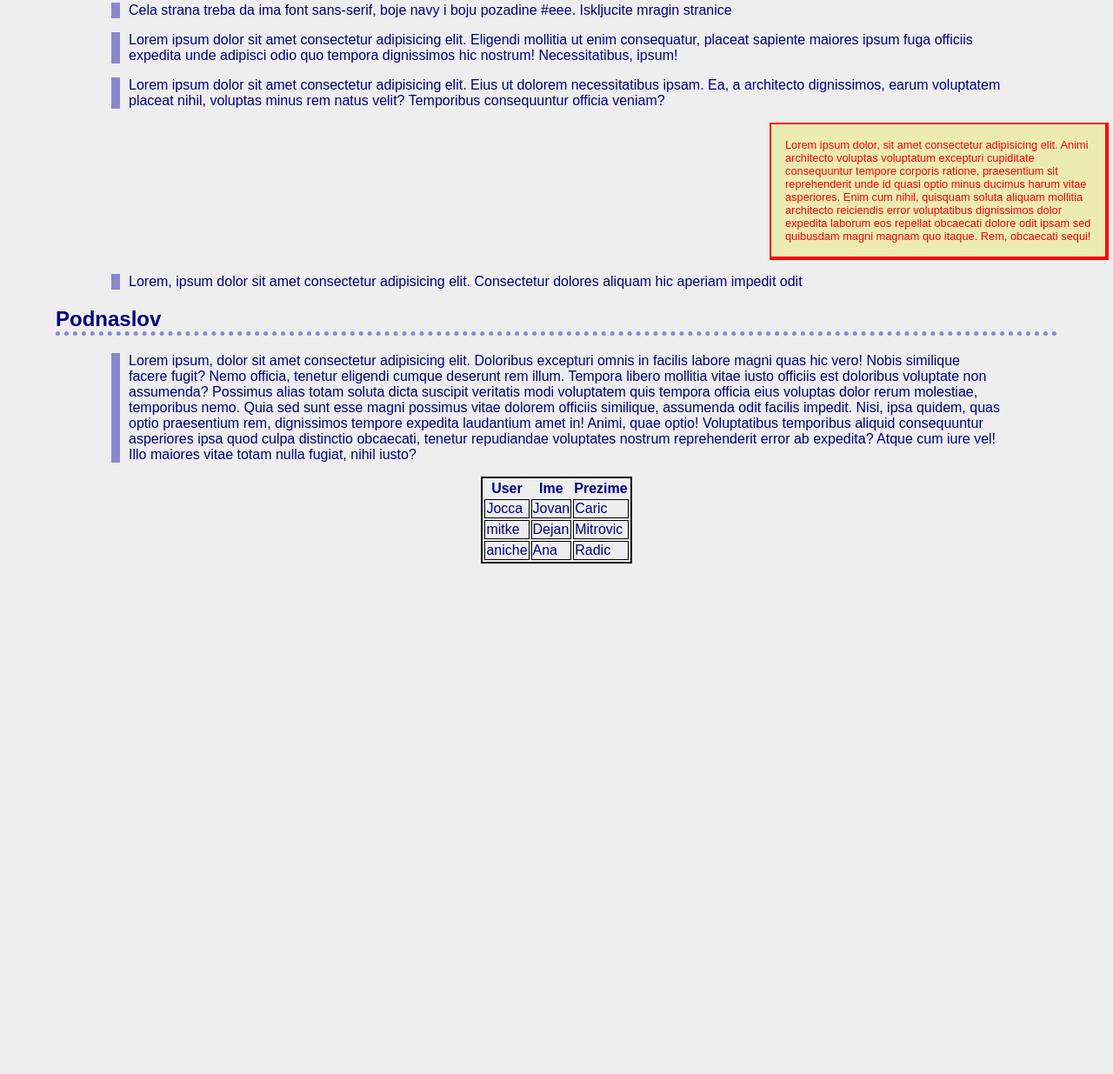
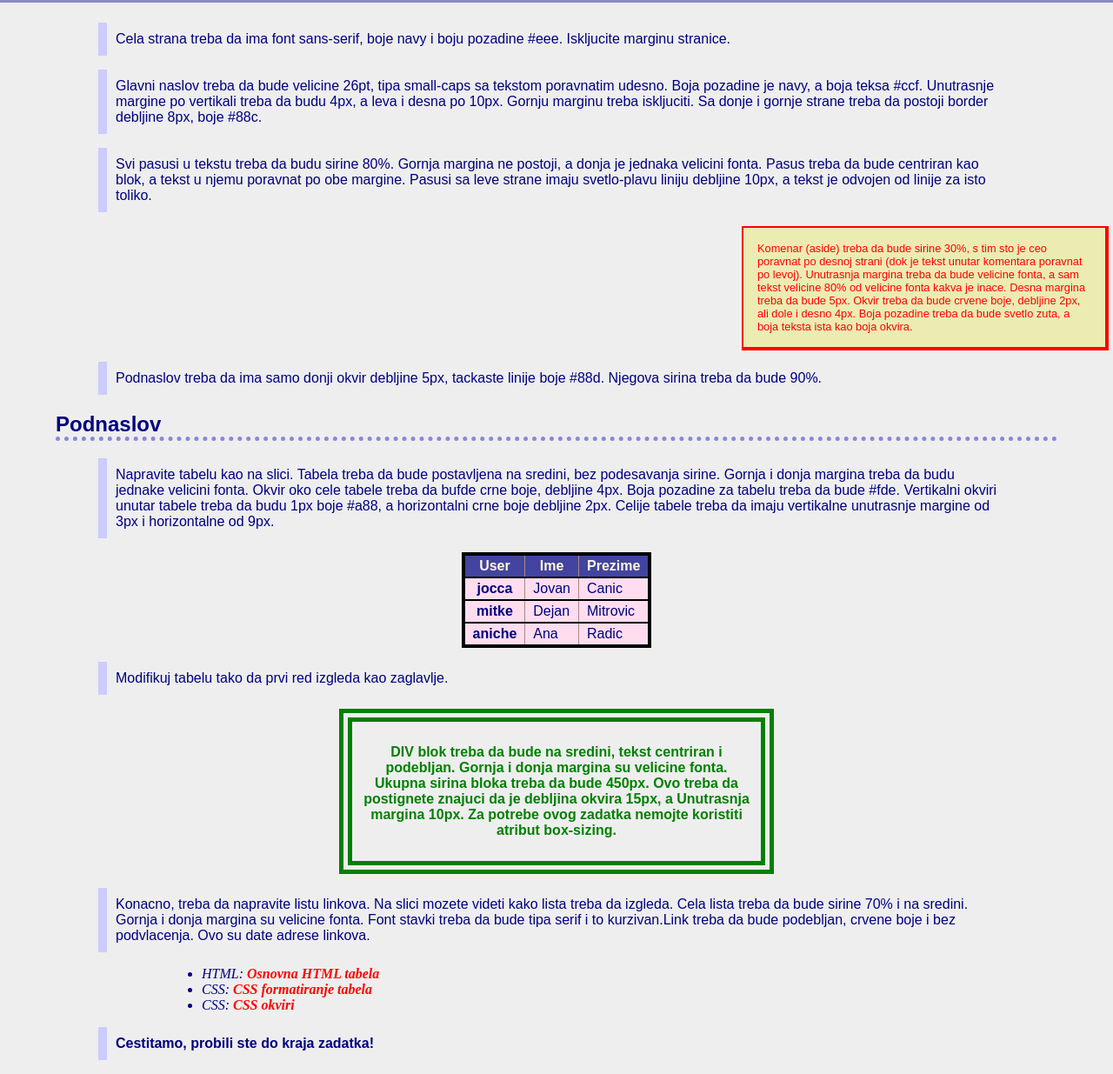
Before and after one commit to TheBakari/Bit-Web, a plain HTML site: page css/box-model/extra-task.html in a window 1280 px wide. Shown: the part 60-1295 px from the top of the page at 87% size. Before the commit the page ends 800 px from the top, so only its background shows below. Drawn offline with Linux system fonts and the light colour scheme.

Commit message:
extra-task

```diff
--- a/css/box-model/extra-task.html
+++ b/css/box-model/extra-task.html
@@ -1,63 +1,112 @@
-<!DOCTYPE html>
 <html lang="en">
   <head>
-    <meta charset="UTF-8">
-    <meta http-equiv="X-UA-Compatible" content="IE=edge">
-    <meta name="viewport" content="width=device-width, initial-scale=1.0">
-    <link rel="stylesheet" href="style1.css">
+    <meta charset="UTF-8" />
+    <meta http-equiv="X-UA-Compatible" content="IE=edge" />
+    <meta name="viewport" content="width=device-width, initial-scale=1.0" />
     <title>Document</title>
+    <link rel="stylesheet" href="style1.css" />
   </head>
   <body>
-    <div>
-        <h1 id="glavni-naslov">Glavni naslov</h1>
-    </div>
-    <div class="blok">
-        <p class="pasus">Cela strana treba da ima font sans-serif, boje navy i boju pozadine #eee. Iskljucite mragin stranice</p>
-        <p class="pasus">Lorem ipsum dolor sit amet consectetur adipisicing elit. Eligendi mollitia ut enim consequatur, placeat sapiente maiores ipsum fuga officiis expedita unde adipisci odio quo tempora dignissimos hic nostrum! Necessitatibus, ipsum!</p>
-        <p class="pasus"> Lorem ipsum dolor sit amet consectetur adipisicing elit. Eius ut dolorem necessitatibus ipsam. Ea, a architecto dignissimos, earum voluptatem placeat nihil, voluptas minus rem natus velit? Temporibus consequuntur officia veniam?</p>
-    </div>
-    <div class="aside">
-        <p class="crveno">Lorem ipsum dolor, sit amet consectetur adipisicing elit. Animi architecto voluptas voluptatum excepturi cupiditate consequuntur tempore corporis ratione, praesentium sit reprehenderit unde id quasi optio minus ducimus harum vitae asperiores.
-        Enim cum nihil, quisquam soluta aliquam mollitia architecto reiciendis error voluptatibus dignissimos dolor expedita laborum eos repellat obcaecati dolore odit ipsam sed quibusdam magni magnam quo itaque. Rem, obcaecati sequi!</p>
-    </div>
-    <div class="blok">
-         <p class="pasus">Lorem, ipsum dolor sit amet consectetur adipisicing elit. Consectetur dolores aliquam hic aperiam impedit odit
+    <h1>Glavni naslov</h1>
+    <div class="prvidiv">
+      <p class="pasus">
+        Cela strana treba da ima font sans-serif, boje navy i boju pozadine
+        #eee. Iskljucite marginu stranice.
+      </p>
+      <p class="pasus">
+        Glavni naslov treba da bude velicine 26pt, tipa small-caps sa tekstom
+        poravnatim udesno. Boja pozadine je navy, a boja teksa #ccf. Unutrasnje
+        margine po vertikali treba da budu 4px, a leva i desna po 10px. Gornju
+        marginu treba iskljuciti. Sa donje i gornje strane treba da postoji
+        border debljine 8px, boje #88c.
+      </p>
+      <p class="pasus">
+        Svi pasusi u tekstu treba da budu sirine 80%. Gornja margina ne postoji,
+        a donja je jednaka velicini fonta. Pasus treba da bude centriran kao
+        blok, a tekst u njemu poravnat po obe margine. Pasusi sa leve strane
+        imaju svetlo-plavu liniju debljine 10px, a tekst je odvojen od linije za
+        isto toliko.
       </p>
     </div>
-
-        <h2 class="podnaslov">Podnaslov</h2>
-    <div class="blok">
-        <p class="pasus">
-            Lorem ipsum, dolor sit amet consectetur adipisicing elit. Doloribus excepturi omnis in facilis labore magni quas hic vero! Nobis similique facere fugit? Nemo officia, tenetur eligendi cumque deserunt rem illum.
-            Tempora libero mollitia vitae iusto officiis est doloribus voluptate non assumenda? Possimus alias totam soluta dicta suscipit veritatis modi voluptatem quis tempora officia eius voluptas dolor rerum molestiae, temporibus nemo.
-            Quia sed sunt esse magni possimus vitae dolorem officiis similique, assumenda odit facilis impedit. Nisi, ipsa quidem, quas optio praesentium rem, dignissimos tempore expedita laudantium amet in! Animi, quae optio!
-            Voluptatibus temporibus aliquid consequuntur asperiores ipsa quod culpa distinctio obcaecati, tenetur repudiandae voluptates nostrum reprehenderit error ab expedita? Atque cum iure vel! Illo maiores vitae totam nulla fugiat, nihil iusto?
+    <div>
+      <p class="kom">
+        Komenar (aside) treba da bude sirine 30%, s tim sto je ceo poravnat po
+        desnoj strani (dok je tekst unutar komentara poravnat po levoj).
+        Unutrasnja margina treba da bude velicine fonta, a sam tekst velicine
+        80% od velicine fonta kakva je inace. Desna margina treba da bude 5px.
+        Okvir treba da bude crvene boje, debljine 2px, ali dole i desno 4px.
+        Boja pozadine treba da bude svetlo zuta, a boja teksta ista kao boja
+        okvira.
+      </p>
+    </div>
+    <p class="prvidiv pasus">
+      Podnaslov treba da ima samo donji okvir debljine 5px, tackaste linije boje
+      #88d. Njegova sirina treba da bude 90%.
+    </p>
+    <h2>Podnaslov</h2>
+    <p class="prvidiv pasus">
+      Napravite tabelu kao na slici. Tabela treba da bude postavljena na
+      sredini, bez podesavanja sirine. Gornja i donja margina treba da budu
+      jednake velicini fonta. Okvir oko cele tabele treba da bufde crne boje,
+      debljine 4px. Boja pozadine za tabelu treba da bude #fde. Vertikalni
+      okviri unutar tabele treba da budu 1px boje #a88, a horizontalni crne boje
+      debljine 2px. Celije tabele treba da imaju vertikalne unutrasnje margine
+      od 3px i horizontalne od 9px.
     </p>
     <table class="tabela">
       <tr>
-                <th>User</td>
-                <th>Ime</th>
-                <th>Prezime</th>
+        <th class="un plus">User</th>
+        <th class="un plus">Ime</th>
+        <th class="un plus">Prezime</th>
       </tr>
       <tr>
-                <td>Jocca</td>
-                <td>Jovan</td>
-                <td>Caric</td>
+        <th class="un">jocca</th>
+        <td class="un">Jovan</td>
+        <td class="un">Canic</td>
       </tr>
       <tr>
-                <td>mitke</td>
-                <td>Dejan</td>
-                <td>Mitrovic</td>
+        <th class="un">mitke</th>
+        <td class="un">Dejan</td>
+        <td class="un">Mitrovic</td>
       </tr>
       <tr>
-                <td>aniche</td>
-                <td>Ana</td>
-                <td>Radic</td>
+        <th class="un">aniche</th>
+        <td class="un">Ana</td>
+        <td class="un">Radic</td>
       </tr>
     </table>
+    <div class="prvidiv">
+      <p class="pasus">
+        Modifikuj tabelu tako da prvi red izgleda kao zaglavlje.
+      </p>
     </div>
-
-
-
+    <div class="drugidiv">
+      <p>
+        DIV blok treba da bude na sredini, tekst centriran i podebljan. Gornja i
+        donja margina su velicine fonta. Ukupna sirina bloka treba da bude
+        450px. Ovo treba da postignete znajuci da je debljina okvira 15px, a
+        Unutrasnja margina 10px. Za potrebe ovog zadatka nemojte koristiti
+        atribut box-sizing.
+      </p>
+    </div>
+    <div class="prvidiv">
+      <p class="pasus">
+        Konacno, treba da napravite listu linkova. Na slici mozete videti kako
+        lista treba da izgleda. Cela lista treba da bude sirine 70% i na
+        sredini. Gornja i donja margina su velicine fonta. Font stavki treba da
+        bude tipa serif i to kurzivan.Link treba da bude podebljan, crvene boje
+        i bez podvlacenja. Ovo su date adrese linkova.
+      </p>
+    </div>
+    <div class="trecidiv">
+      <ul>
+        <li>HTML: <a href="#">Osnovna HTML tabela</a></li>
+        <li>CSS: <a href="#">CSS formatiranje tabela</a></li>
+        <li>CSS: <a href="#">CSS okviri</a></li>
+      </ul>
+    </div>
+    <div class="prvidiv">
+      <p class="b">Cestitamo, probili ste do kraja zadatka!</p>
+    </div>
   </body>
 </html>
--- a/css/box-model/style1.css
+++ b/css/box-model/style1.css
@@ -1,62 +1,104 @@
-body{
+body {
     font-family: sans-serif;
     color: navy;
     background-color: #eee;
-    margin: 0;
-    padding: 0;
+    margin: 0px;
   }
-#glavni-naslov{
-    font-size: 26px;
+  h1 {
+    font-size: 26pt;
+    font-variant-caps: small-caps;
     text-align: right;
     background-color: navy;
     color: #ccf;
-    margin: 0px 10px 4px;
+    padding-top: 4px;
+    padding-bottom: 4px;
+    padding-left: 10px;
+    padding-right: 10px;
+    margin-top: 0px;
     border-top: 8px solid #88c;
-    border-bottom   : 8px solid #88c;
+    border-bottom: 8px solid #88c;
   }
-
-.pasus{
-   border-left: 10px solid #88c ;
-  padding-left: 10px;
-
-}
-.blok{
+  .pasus {
     width: 80%;
+    margin-top: 0;
+    margin-bottom: 16px;
+    border-left: 10px #ccf solid;
+    padding: 10px;
     margin-left: auto;
     margin-right: auto;
   }
-
-
-
-.aside{
+  .kom {
+    width: 30%;
+    margin-left: auto;
+    text-align: left;
+    padding: 16px;
+    font-size: 80%;
+    margin-right: 5px;
     border: 2px solid red;
     border-width: 2px 4px 4px 2px;
     background-color: rgb(236, 236, 178);
-    width: 30%;
-    margin-left: auto;
-    margin-right: 5px;
-
+    color: red;
   }
-.crveno{
-    margin-right: auto;
-    font-size: 80%;
-    margin: 16px;
-    color:red;
-}
-
   h2 {
     border-bottom: 5px dotted #88d;
     margin-left: 5%;
     margin-right: 5%;
   }
-
-.tabela{
+  .tabela {
+    margin-right: auto;
+    margin-left: auto;
+    margin-top: 16px;
+    margin-bottom: 16px;
+    border: solid black 4px;
+    background-color: #fde;
+    border-collapse: collapse;
+  }
+  .un {
+    border-right: 1px solid #a88;
+    border-top: black solid 2px;
+    padding-top: 3px;
+    padding-right: 9px;
+    padding-bottom: 3px;
+    padding-left: 9px;
+  }
+  .plus {
+    border-top: 0px;
+    color: cornsilk;
+    background-color: rgb(66, 68, 160);
+  }
+  .drugidiv {
+    text-align: center;
+    font-weight: bold;
     margin-left: auto;
     margin-right: auto;
     margin-top: 16px;
     margin-bottom: 16px;
-    border: 2px solid black;
+    width: 450px;
+    border: green 15px double;
+    color: green;
+    padding: 10px;
   }
-table,td {
-    border: 1px solid black;
+  .trecidiv {
+    width: 70%;
+    margin-left: auto;
+    margin-right: auto;
+    margin-top: 16px;
+    margin-bottom: 16px;
+    font-family: serif;
+    font-style: italic;
   }
+  a {
+    font-weight: bold;
+    color: red;
+    text-decoration: none;
+  }
+  .b {
+    font-weight: bold;
+    width: 80%;
+    margin-top: 0;
+    margin-bottom: 16px;
+    border-left: 10px #ccf solid;
+    padding: 10px;
+    margin-left: auto;
+    margin-right: auto;
+  }
```
Lines whose indentation alone changed are shown as unchanged.
